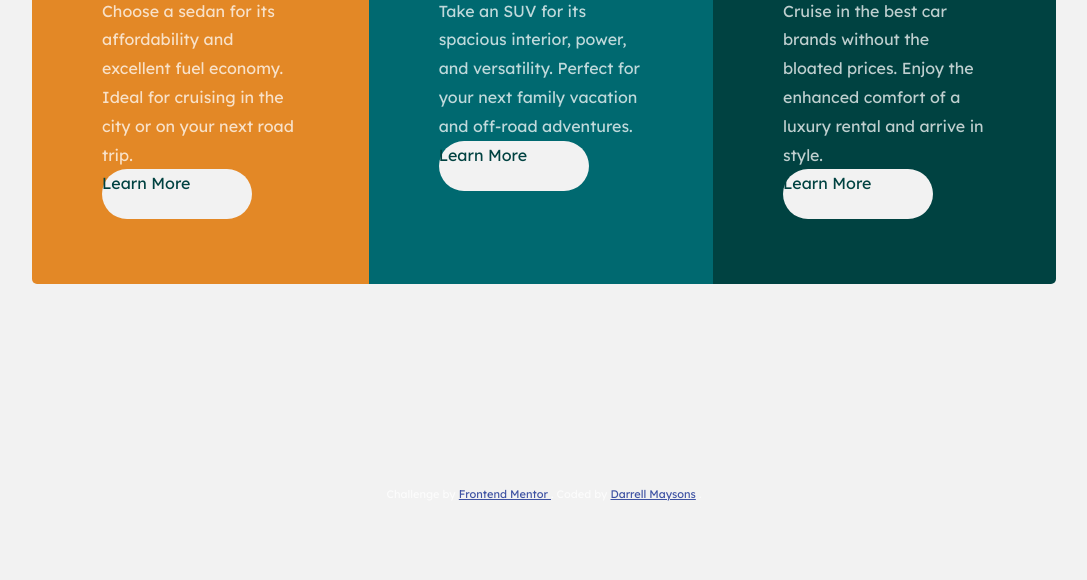
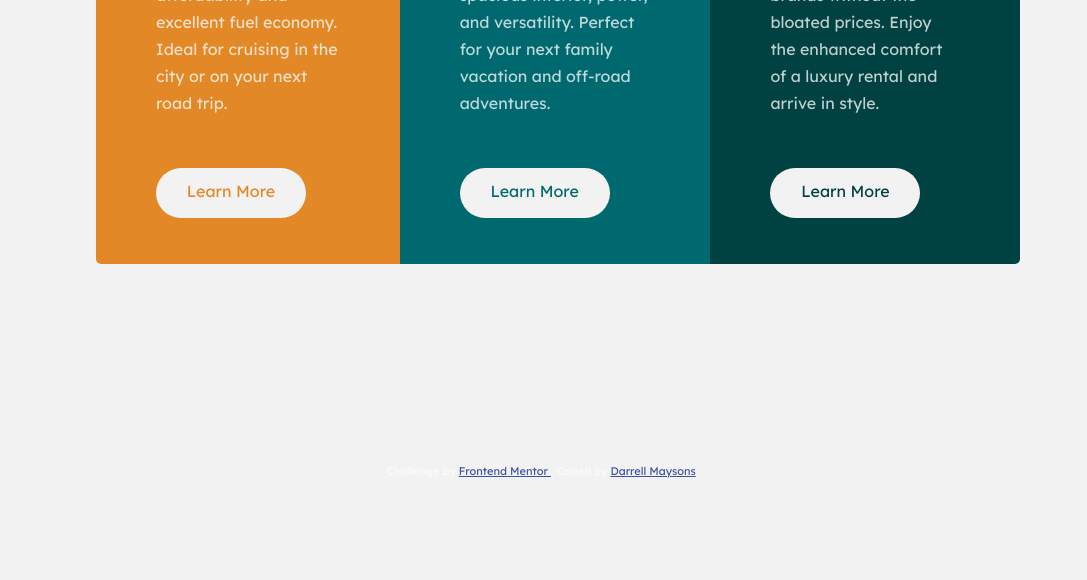
Before and after one commit to monkeysh1ne/3-column-preview-card, a plain HTML site: page index.html in a window 1280 px wide. Shown: the part 315-895 px from the top of the page, without its empty margins (96-1183 px from the left). Drawn offline with Linux system fonts and the light colour scheme.

```diff
--- a/css/_helpers.sass
+++ b/css/_helpers.sass
@@ -1,11 +1,11 @@
 // colors
-
 $first-card-bg: hsl(31, 77%, 52%)
 $second-card-bg: hsl(184, 100%, 22%)
 $third-card-bg: hsl(179, 100%, 13%)
 $transparent-white: hsla(0, 0%, 100%, 0.75) //paragraphs
 $very-light-gray: hsl(0, 0%, 95%) //(background, headings, buttons)
 
+// Elements
 .btn
   position: relative
   border-radius: 50px
@@ -13,3 +13,13 @@ $very-light-gray: hsl(0, 0%, 95%) //(background, headings, buttons)
   cursor: pointer
   height: 50px
   width: 150px
+  text-align: center
+  padding: 10px 0
+  margin-top: 50px
+
+.attribution
+  position: fixed
+  left: 0
+  bottom: 0
+  width: 100%
+  text-align: center
--- a/css/styles.sass
+++ b/css/styles.sass
@@ -14,19 +14,19 @@ body
   height: 100vh
   background-color: $very-light-gray
   font-family: 'Lexend Deca', sans-serif
-  line-height: 1.8rem
+  line-height: 1.7rem
 
 .container
   position: relative
   display: flex
   flex-direction: row
-  width: 80%
+  width: 924px
   height: 795px
-  top: 100px
-  left: 10%
+  top: 10%
+  left: 15%
 
   .card
-    padding: 70px
+    padding: 50px 60px
     height: 499px
     position: relative
     &:first-child
@@ -42,10 +42,9 @@ body
       font-size: 2rem
       text-transform: uppercase
       padding: 2rem 0
-    .btn
-      &:first-child
-        color: $first-card-bg
-      &:nth-child(even)
-        color: $second-card-bg
-      &:last-child
-        color: $third-card-bg
+    .btn-sedan
+      color: $first-card-bg
+    .btn-suv
+      color: $second-card-bg
+    .btn-luxury
+      color: $third-card-bg
--- a/index.html
+++ b/index.html
@@ -42,7 +42,7 @@
         <h1>Sedans</h1>
         Choose a sedan for its affordability and excellent fuel economy. Ideal
         for cruising in the city or on your next road trip.
-        <div class="btn">Learn More</div>
+        <div class="btn btn-sedan">Learn More</div>
       </div>
       <div class="card">
         <svg width="64" height="40" xmlns="http://www.w3.org/2000/svg">
@@ -58,7 +58,7 @@
         <h1>SUVs</h1>
         Take an SUV for its spacious interior, power, and versatility. Perfect
         for your next family vacation and off-road adventures.
-        <div class="btn">Learn More</div>
+        <div class="btn btn-suv">Learn More</div>
       </div>
       <div class="card">
         <svg width="64" height="40" xmlns="http://www.w3.org/2000/svg">
@@ -74,10 +74,9 @@
         <h1>Luxury</h1>
         Cruise in the best car brands without the bloated prices. Enjoy the
         enhanced comfort of a luxury rental and arrive in style.
-        <div class="btn">Learn More</div>
+        <div class="btn btn-luxury">Learn More</div>
       </div>
     </div>
-
     <div class="attribution">
       Challenge by
       <a href="https://www.frontendmentor.io?ref=challenge" target="_blank">
```
Also changed, not shown: css/styles.css, 1 other file.
